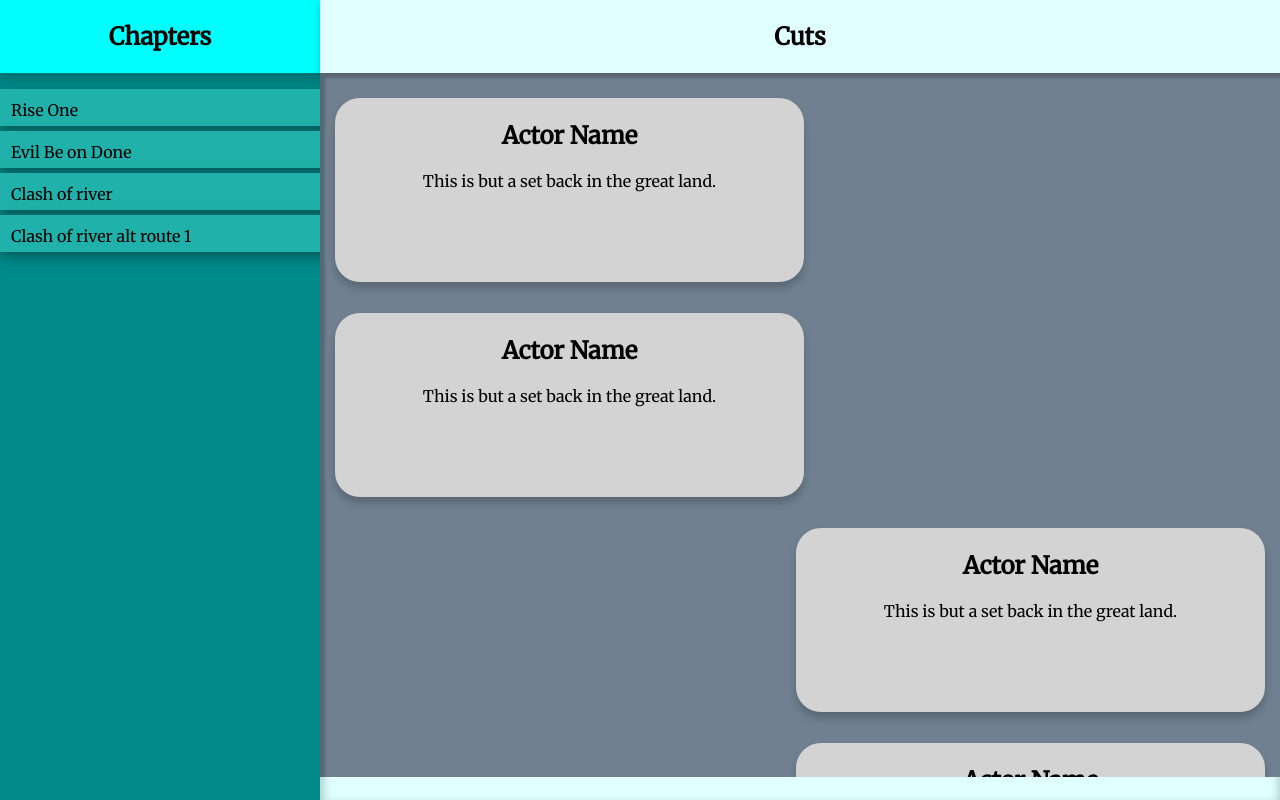
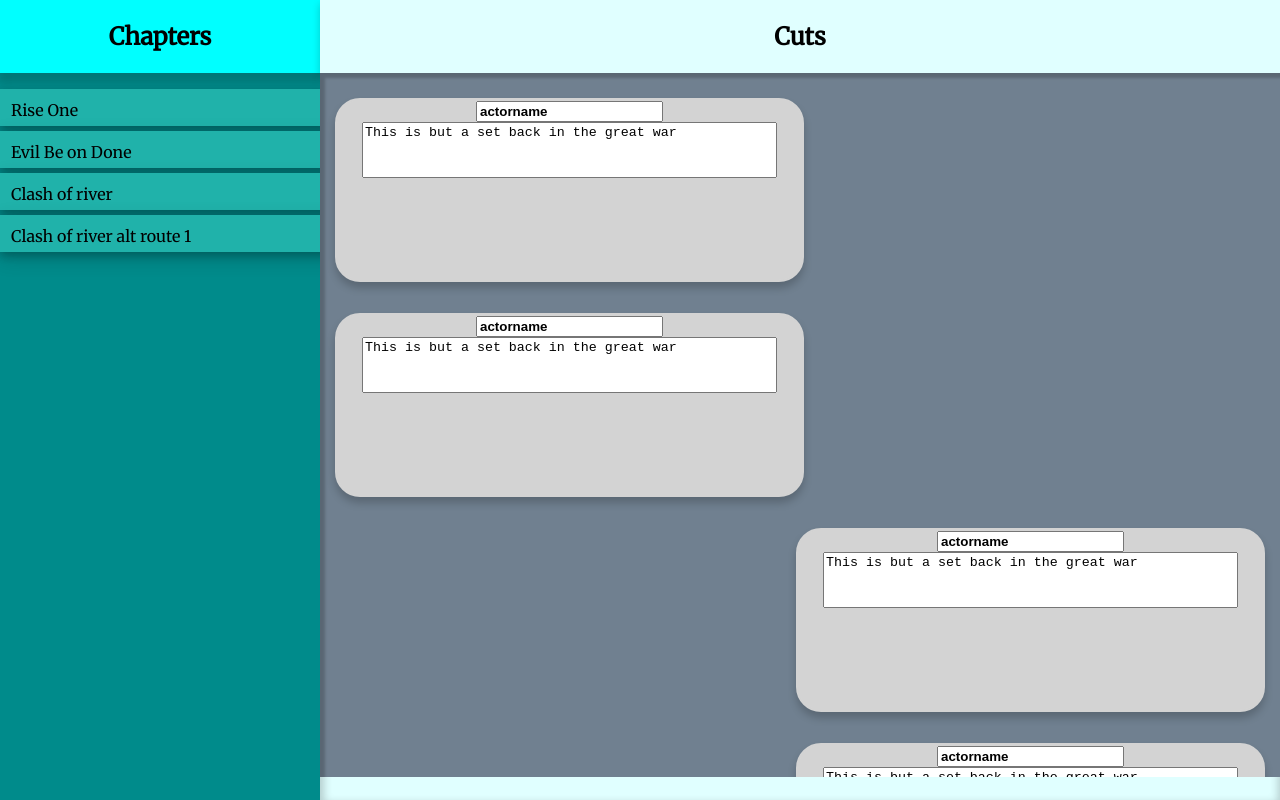
Before and after one commit to Vidsneezes/NanorenoVisualEditor, a React (Create React App) app: page / in a window 1280 px wide. Built offline with nearby package versions, Linux system fonts and the light colour scheme.

Commit message:
added input and textarea to cut block, adjusted their css

```diff
--- a/src/components/cutview/cutblock/CutBlock.css
+++ b/src/components/cutview/cutblock/CutBlock.css
@@ -6,6 +6,7 @@
 }
 
 .cut-content-right , .cut-content-left {
+  display: table;
   margin-top: 10px;
   position: relative;
   height: 180px;
@@ -28,3 +29,13 @@
 .cut-content-left:hover , .cut-content-right:hover{
   background-color: ghostwhite;
 }
+
+.input-actorname {
+  font-weight: 700;
+}
+
+.textarea-dialogue {
+  width: 88%;
+  height: 50px;
+  resize: none;
+}
--- a/src/components/cutview/cutblock/CutBlock.js
+++ b/src/components/cutview/cutblock/CutBlock.js
@@ -2,11 +2,33 @@ import React, { Component } from 'react';
 import './CutBlock.css';
 
 class CutBlock extends Component {
+  constructor(props){
+    super(props);
+    this.state = {
+      focus: false
+    }
+  }
+
   handleClick(){
     console.log("blue berries");
   }
 
-  render() {
+  renderFocused(){
+    return (
+      <li className="cut-element" onClick={this.handleClick}>
+        <div className={this.props.contentAlign}>
+          <div>
+            <input className="input-actorname" type="text" value="actorname" />
+          </div>
+          <div>
+            <textarea className="textarea-dialogue" value="This is but a set back in the great war" />
+          </div>
+        </div>
+      </li>
+    );
+  }
+
+  renderUnfocused(){
     return (
       <li className="cut-element" onClick={this.handleClick}>
         <div className={this.props.contentAlign}>
@@ -16,6 +38,10 @@ class CutBlock extends Component {
       </li>
     );
   }
+
+  render() {
+    return this.renderFocused();
+  }
 }
 
 export default CutBlock;
```
Also changed, not shown: 1 other file (tests, documents, lock files or other folders).
